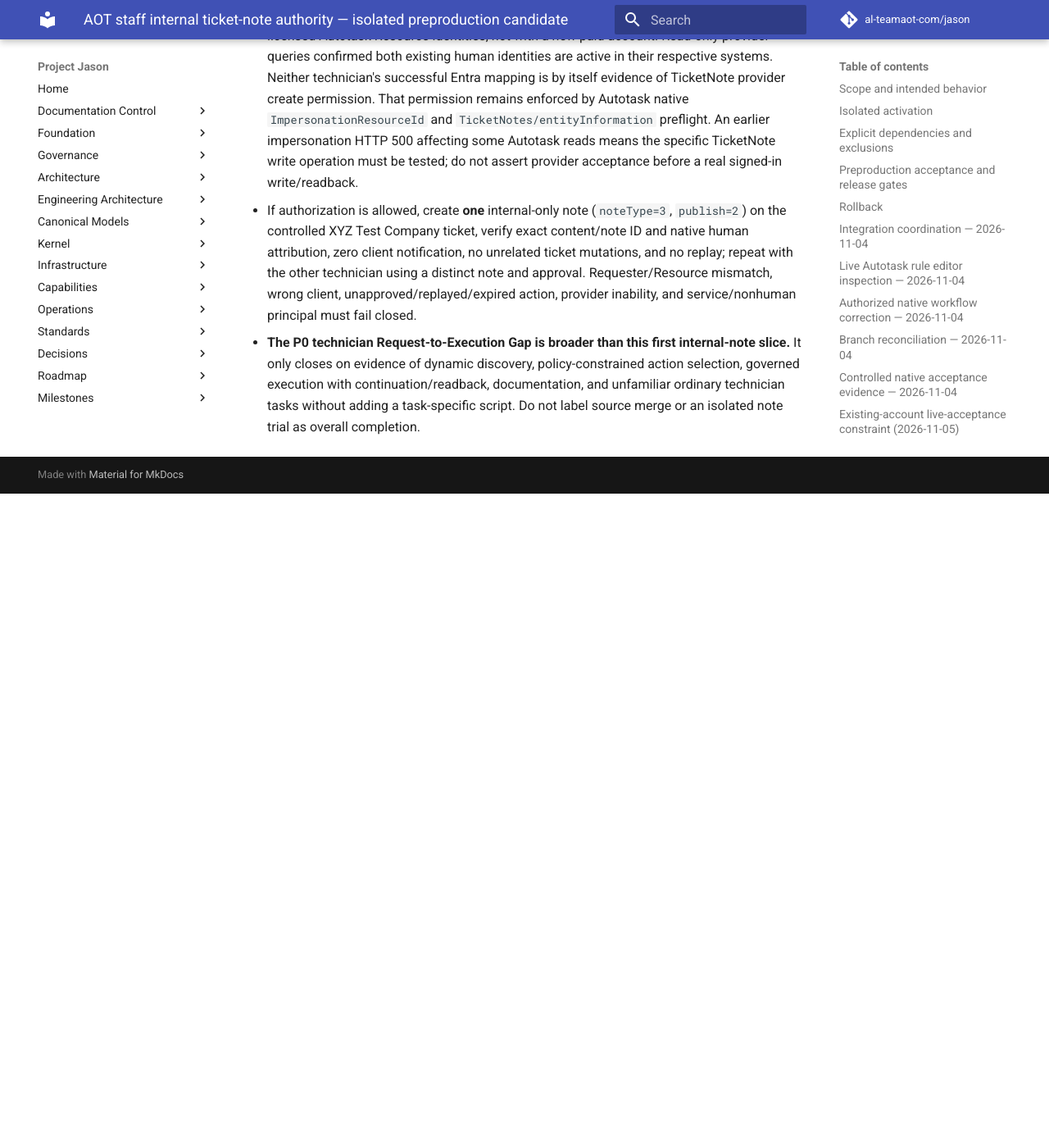
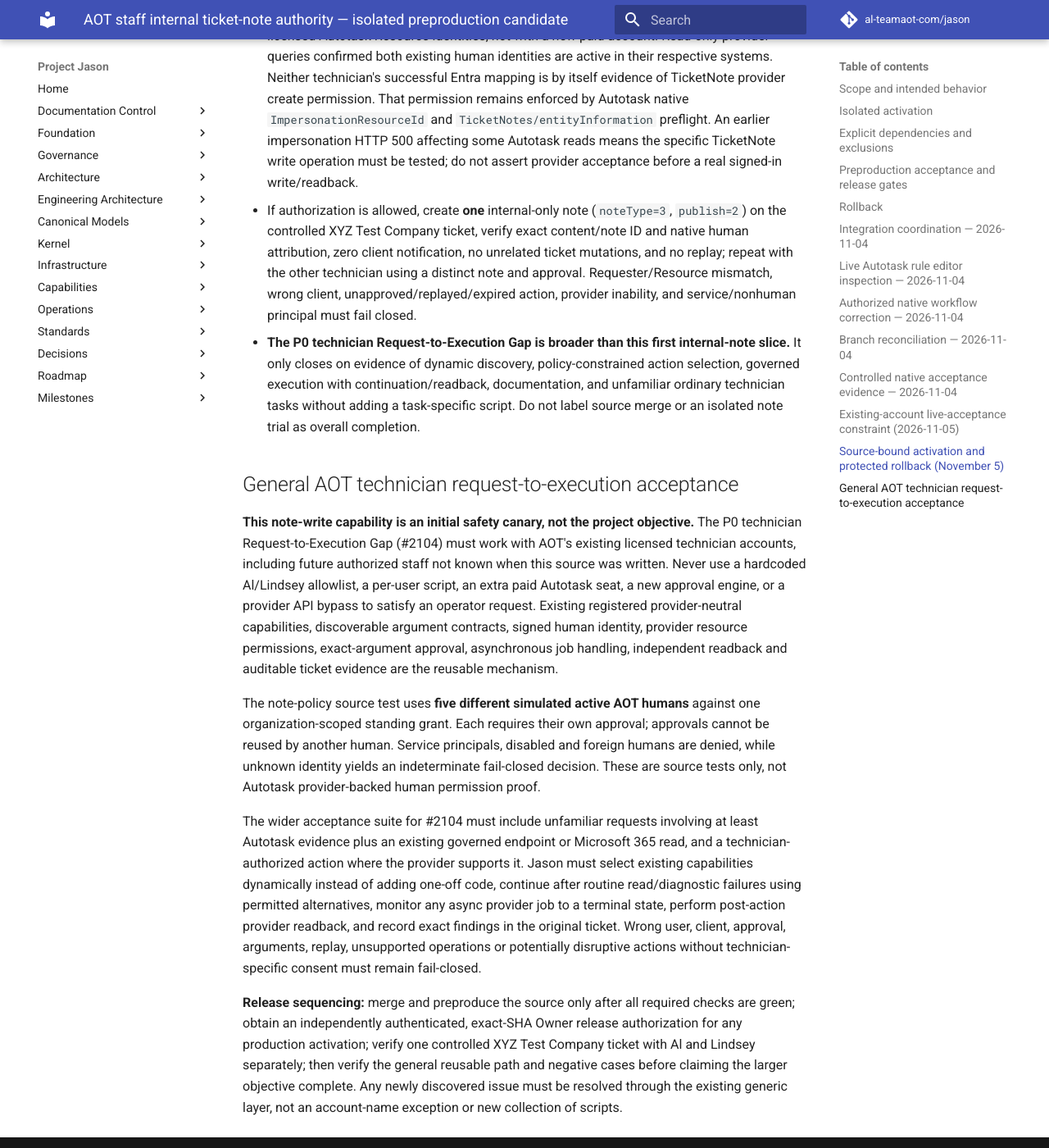
Before and after one commit to al-teamaot-com/jason, an MkDocs documentation site: the page built from docs/operations/AOT-Staff-Internal-Note-Authority.md, in a window 1280 px wide and 1400 px high, scrolled down 7856 px. Shown: the whole window at 82% size. Built offline with MkDocs 1.6.1 and Material for MkDocs 9.7.7, drawn with Linux system fonts in a browser that asks for light colours; comment, search, counter and statistics services are not loaded; before the commit the page ends 8458 px from its top, so only the background shows below that.

Commit message:
docs(authority): define general technician execution acceptance beyond note canary

```diff
--- a/docs/operations/AOT-Staff-Internal-Note-Authority.md
+++ b/docs/operations/AOT-Staff-Internal-Note-Authority.md
@@ -117,3 +117,41 @@
 - Positive live acceptance **must** be demonstrated using Al Davis and Lindsey Collins in separately authenticated existing Microsoft/Jason sessions and their existing active, licensed Autotask Resource identities, not with a new paid account. Read-only provider queries confirmed both existing human identities are active in their respective systems. Neither technician's successful Entra mapping is by itself evidence of TicketNote provider create permission. That permission remains enforced by Autotask native `ImpersonationResourceId` and `TicketNotes/entityInformation` preflight. An earlier impersonation HTTP 500 affecting some Autotask reads means the specific TicketNote write operation must be tested; do not assert provider acceptance before a real signed-in write/readback.
 - If authorization is allowed, create **one** internal-only note (`noteType=3`, `publish=2`) on the controlled XYZ Test Company ticket, verify exact content/note ID and native human attribution, zero client notification, no unrelated ticket mutations, and no replay; repeat with the other technician using a distinct note and approval. Requester/Resource mismatch, wrong client, unapproved/replayed/expired action, provider inability, and service/nonhuman principal must fail closed.
 - **The P0 technician Request-to-Execution Gap is broader than this first internal-note slice.** It only closes on evidence of dynamic discovery, policy-constrained action selection, governed execution with continuation/readback, documentation, and unfamiliar ordinary technician tasks without adding a task-specific script. Do not label source merge or an isolated note trial as overall completion.
+
+
+## General AOT technician request-to-execution acceptance
+
+**This note-write capability is an initial safety canary, not the project objective.**
+The P0 technician Request-to-Execution Gap (#2104) must work with AOT's existing
+licensed technician accounts, including future authorized staff not known when
+this source was written. Never use a hardcoded Al/Lindsey allowlist, a per-user
+script, an extra paid Autotask seat, a new approval engine, or a provider API
+bypass to satisfy an operator request. Existing registered provider-neutral
+capabilities, discoverable argument contracts, signed human identity, provider
+resource permissions, exact-argument approval, asynchronous job handling,
+independent readback and auditable ticket evidence are the reusable mechanism.
+
+The note-policy source test uses **five different simulated active AOT humans**
+against one organization-scoped standing grant. Each requires their own approval;
+approvals cannot be reused by another human. Service principals, disabled and
+foreign humans are denied, while unknown identity yields an indeterminate
+fail-closed decision. These are source tests only, not Autotask provider-backed
+human permission proof.
+
+The wider acceptance suite for #2104 must include unfamiliar requests involving
+at least Autotask evidence plus an existing governed endpoint or Microsoft 365
+read, and a technician-authorized action where the provider supports it. Jason
+must select existing capabilities dynamically instead of adding one-off code,
+continue after routine read/diagnostic failures using permitted alternatives,
+monitor any async provider job to a terminal state, perform post-action provider
+readback, and record exact findings in the original ticket. Wrong user, client,
+approval, arguments, replay, unsupported operations or potentially disruptive
+actions without technician-specific consent must remain fail-closed.
+
+**Release sequencing:** merge and preproduce the source only after all required
+checks are green; obtain an independently authenticated, exact-SHA Owner release
+authorization for any production activation; verify one controlled XYZ Test
+Company ticket with Al and Lindsey separately; then verify the general reusable
+path and negative cases before claiming the larger objective complete. Any
+newly discovered issue must be resolved through the existing generic layer,
+not an account-name exception or new collection of scripts.
```
